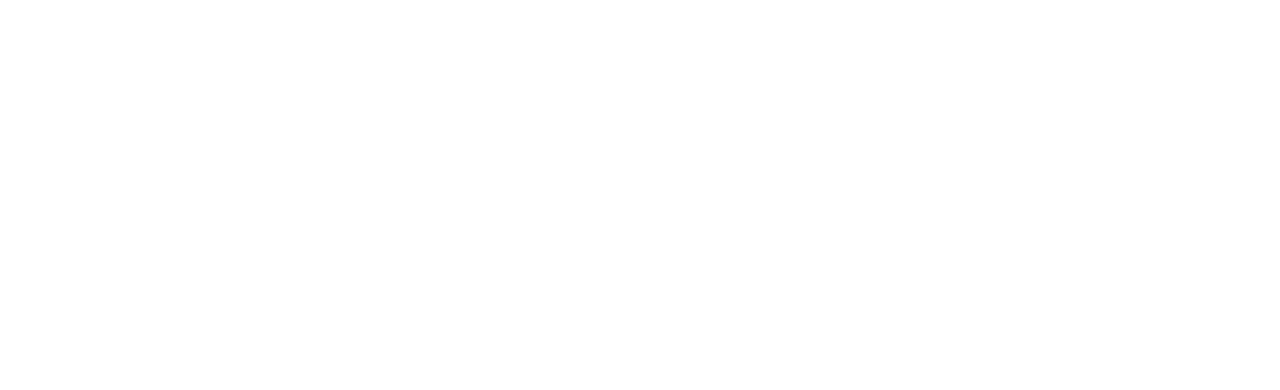
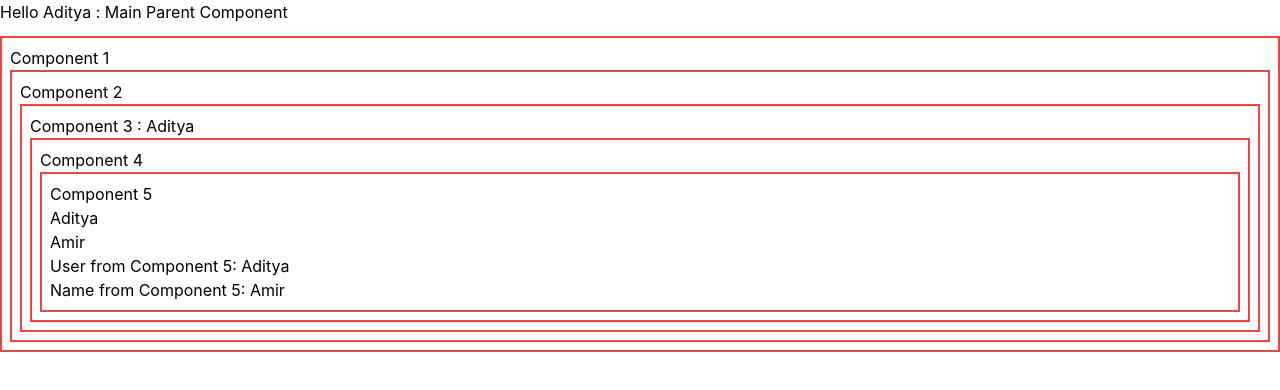
Before and after one commit to parwej7398/ReactJsTutorial, a React (Create React App) app: page /use-context in a window 1280 px wide. Before the commit this address had no page. Shown: the top 390 px of the page. Built offline with nearby package versions, Linux system fonts and the light colour scheme.

Commit message:
Prop Drilling Use Context

```diff
--- a/src/App.js
+++ b/src/App.js
@@ -10,6 +10,9 @@
 import Props2 from "./Props2";
 import Products from "./Products";
 import UseRef from "./UseRef1";
+import Products2 from "./Products2";
+import PropsDrilling from "./PropDrilling";
+import UseContextDemo from "./UseContext";
 // import Map4 from './demomap/Map4';
 
 const App = () => {
@@ -17,6 +20,7 @@
     <>
       <BrowserRouter>
         <Routes>
+          <Route path="/" element={<Map2 />} />
           <Route path="/map2" element={<Map2 />} />
           <Route path="/amazon" element={<Amazon />} />
           <Route path="/demomap" element={<DemoMap />} />
@@ -26,6 +30,9 @@
           <Route path="/props2" element={<Props2 />} />
           <Route path="/products" element={<Products />} />
           <Route path="/useref2" element={<UseRef />} />
+          <Route path="/products2" element={<Products2 />} />
+          <Route path="/prop-drilling" element={<PropsDrilling />} />
+          <Route path="/use-context" element={<UseContextDemo />} />
           {/* <Route path='/map4' element={<Map4/>}/> */}
         </Routes>
       </BrowserRouter>
--- /dev/null
+++ b/src/Products2/index.js
@@ -0,0 +1,77 @@
+import React from "react";
+
+const Products2 = () => {
+  const products = [
+    {
+      name: "OPPO Reno10 5G (Ice Blue, 256 GB)",
+      image:
+        "https://rukminim2.flixcart.com/image/312/312/xif0q/mobile/3/u/w/-original-imagtcrvzrqnnxpc.jpeg?q=70",
+      price: 32999,
+      discount: 15,
+      specifications: [
+        " 8 GB RAM | 256 GB ROM",
+        "16.51 cm (6.5 inch) Full HD+ Display",
+        " 8 GB RAM | 256 GB ROM",
+        "16.51 cm (6.5 inch) Full HD+ Display",
+        " 8 GB RAM | 256 GB ROM",
+        "16.51 cm (6.5 inch) Full HD+ Display",
+        " 8 GB RAM | 256 GB ROM",
+        "16.51 cm (6.5 inch) Full HD+ Display",
+        " 8 GB RAM | 256 GB ROM",
+        "16.51 cm (6.5 inch) Full HD+ Display",
+      ],
+    },
+    {
+      name: "OPPO Reno10 5G (Silvery Grey, 256 GB)",
+      image:
+        "https://rukminim2.flixcart.com/image/312/312/xif0q/mobile/9/e/4/-original-imagtcrumzbqj4xd.jpeg?q=70",
+      price: 32999,
+      discount: 10,
+    },
+    {
+      name: "Apple iPhone 12 (Blue, 128 GB)",
+      image:
+        "https://rukminim2.flixcart.com/image/312/312/kg8avm80/mobile/y/7/n/apple-iphone-12-dummyapplefsn-original-imafwg8dpyjvgg3j.jpeg?q=70",
+      price: 49999,
+      discount: 20,
+    },
+    {
+      name: "Apple iPhone 12 (Blue, 128 GB)",
+      image:
+        "https://rukminim2.flixcart.com/image/312/312/kg8avm80/mobile/y/7/n/apple-iphone-12-dummyapplefsn-original-imafwg8dpyjvgg3j.jpeg?q=70",
+      price: 49999,
+      discount: 20,
+    },
+  ];
+  return (
+    <div className="flex flex-col gap-2 ">
+      {products.map((product) => {
+        return (
+          <div className="flex border-b justify-between gap-1 p-5">
+            <div className="flex gap-5">
+              <div>
+                <img src={product.image} alt="" />
+              </div>
+              <div>
+                <p className="text-2xl">{product.name}</p>
+                {product.specifications?.map((i) => {
+                  return <p> • {i}</p>;
+                })}
+              </div>
+            </div>
+            <div className="flex items-center gap-2">
+              {product.price}{" "}
+              <img
+                src="https://static-assets-web.flixcart.com/fk-p-linchpin-web/fk-cp-zion/img/fa_62673a.png"
+                alt=""
+                className=" w-20"
+              />
+            </div>
+          </div>
+        );
+      })}
+    </div>
+  );
+};
+
+export default Products2;
--- /dev/null
+++ b/src/PropDrilling/index.js
@@ -0,0 +1,62 @@
+import React from "react";
+
+const PropsDrilling = () => {
+  const user = "Pankaj";
+  return (
+    <div className="flex flex-col gap-3">
+      <p>Hello {user} : Main Parent Component</p>
+      <Component1 user={user} />
+    </div>
+  );
+};
+
+const Component1 = ({ user }) => {
+  //   const { user } = props;
+  //   const user = props.user;
+
+  //   console.log(user);
+  return (
+    <div className="border-2 border-red-500 hover:border-blue-500 p-2">
+      {/* <p> Hello from Component 1: {user}</p> */}
+      <p className="hover:text-blue-500">Component 1</p>
+      <Component2 user={user} />
+    </div>
+  );
+};
+
+const Component2 = ({ user }) => {
+  return (
+    <div className="border-2 border-red-500 p-2">
+      <p>Component 2</p>
+      <Component3 user={user} />
+    </div>
+  );
+};
+const Component3 = ({ user }) => {
+  return (
+    <div className="border-2 border-red-500 p-2">
+      <p>Component 3</p>
+      <Component4 user={user} />
+    </div>
+  );
+};
+const Component4 = ({ user }) => {
+  console.log(user);
+  return (
+    <div className="border-2 border-red-500 p-2">
+      <p>Component 4</p>
+      <Component5 user={user} />
+    </div>
+  );
+};
+const Component5 = ({ user }) => {
+  console.log(user);
+  return (
+    <div className="border-2 border-red-500 p-2">
+      <p>Component 5</p>
+      <p>hello from Component 5: {user}</p>
+    </div>
+  );
+};
+
+export default PropsDrilling;
--- /dev/null
+++ b/src/UseContext/index.js
@@ -0,0 +1,84 @@
+import React, { createContext, useContext } from "react";
+
+const UserContext = createContext();
+const NameContext = createContext();
+
+const UseContextDemo = () => {
+  const user = "Aditya";
+  const name = "Amir";
+  return (
+    <div className="flex flex-col gap-3">
+      <p>Hello {user} : Main Parent Component</p>
+
+      <UserContext.Provider value={user}>
+        <NameContext.Provider value={name}>
+          <Component1 />
+        </NameContext.Provider>
+      </UserContext.Provider>
+    </div>
+  );
+};
+
+const Component1 = () => {
+  return (
+    <div className="border-2 border-red-500 hover:border-blue-500 p-2">
+      {/* <p> Hello from Component 1: {user}</p> */}
+      <p className="hover:text-blue-500">Component 1</p>
+      <Component2 />
+    </div>
+  );
+};
+
+const Component2 = () => {
+  return (
+    <div className="border-2 border-red-500 p-2">
+      <p>Component 2</p>
+      <Component3 />
+    </div>
+  );
+};
+const Component3 = () => {
+  const user = useContext(UserContext);
+  return (
+    <div className="border-2 border-red-500 p-2">
+      <p>Component 3 : {user}</p>
+      <Component4 />
+    </div>
+  );
+};
+const Component4 = () => {
+  return (
+    <div className="border-2 border-red-500 p-2">
+      <p>Component 4</p>
+      <Component5 />
+    </div>
+  );
+};
+const Component5 = () => {
+  const user = useContext(UserContext);
+  const name = useContext(NameContext);
+  //   console.log(user);
+
+  return (
+    <div className="border-2 border-red-500 p-2">
+      <p>Component 5</p>
+
+      <p>{user}</p>
+      <p>{name}</p>
+      <UserContext.Consumer>
+        {(user) => (
+          <NameContext.Consumer>
+            {(name) => (
+              <>
+                <p>User from Component 5: {user}</p>
+                <p>Name from Component 5: {name}</p>
+              </>
+            )}
+          </NameContext.Consumer>
+        )}
+      </UserContext.Consumer>
+    </div>
+  );
+};
+
+export default UseContextDemo;
```
